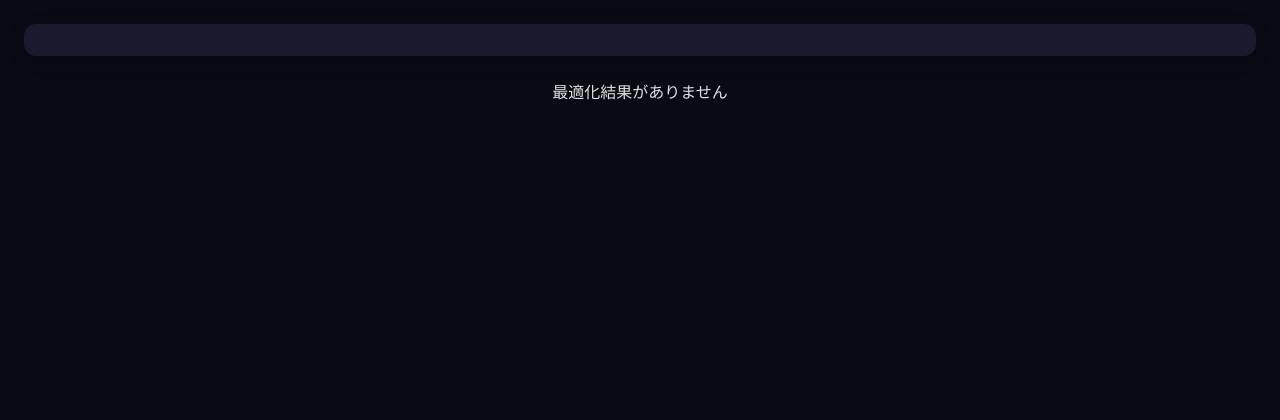
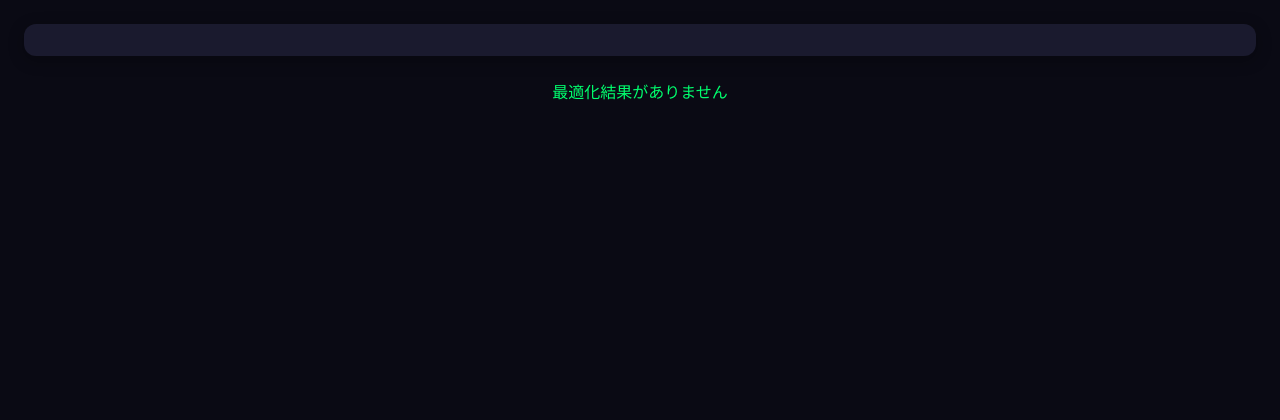
Before and after one commit to cestmag/menuOptimization, a Flask app: page /result in a window 1280 px wide. Shown: the top 420 px of the page. Run offline with Flask 2, Linux system fonts and the light colour scheme; some web fonts are replaced.

Commit message:
changed css

```diff
--- a/static/css/result.css
+++ b/static/css/result.css
@@ -15,7 +15,7 @@
     margin: 0;
     padding: var(--space-base);
     background: var(--color-primary);
-    color: #e0e0e0;
+    color: #00ff6e;
     font-family: 'Segoe UI', system-ui, sans-serif;
     /*font-family: "Zen Kurenaido", sans-serif;*/
 
```
